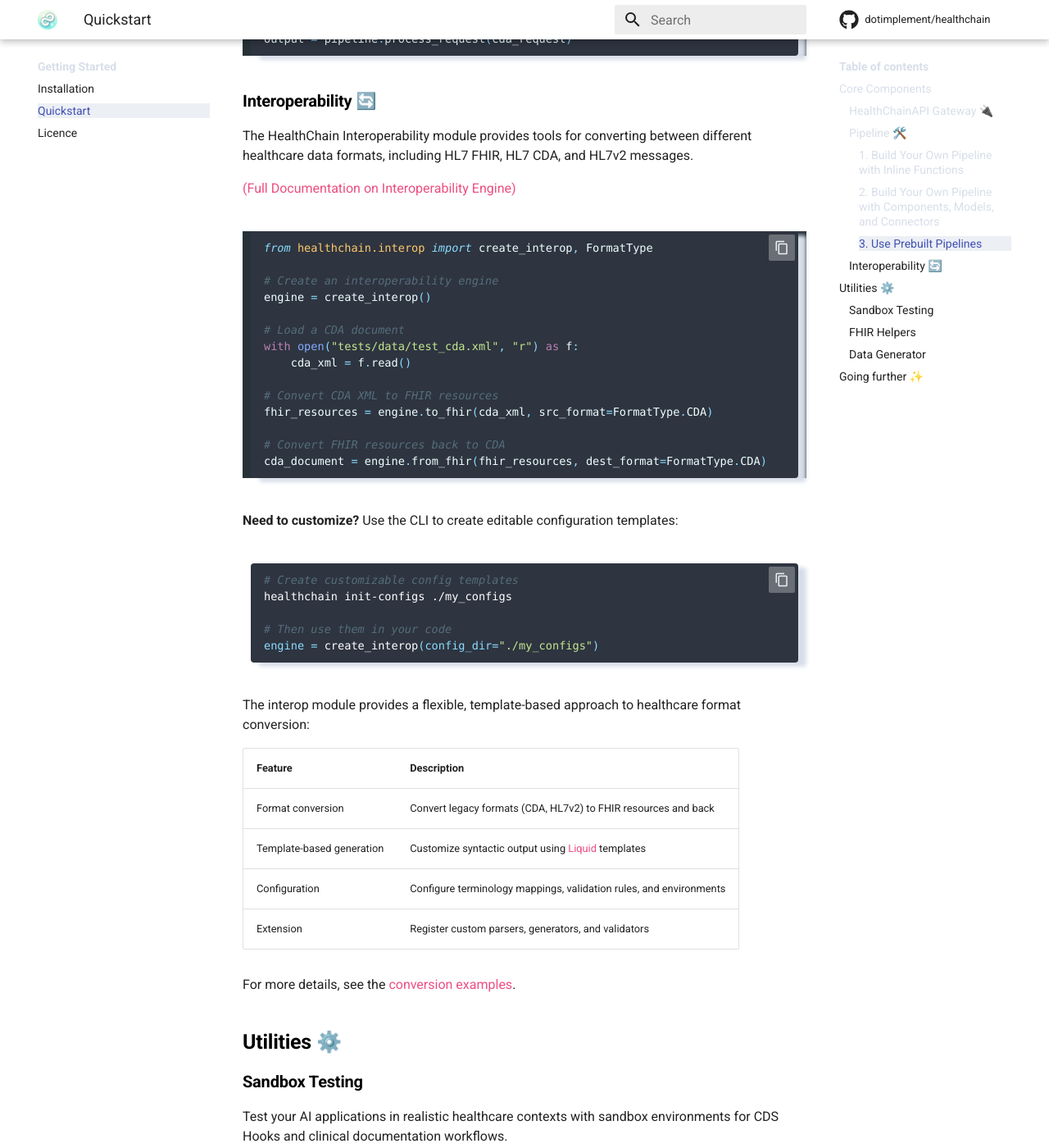
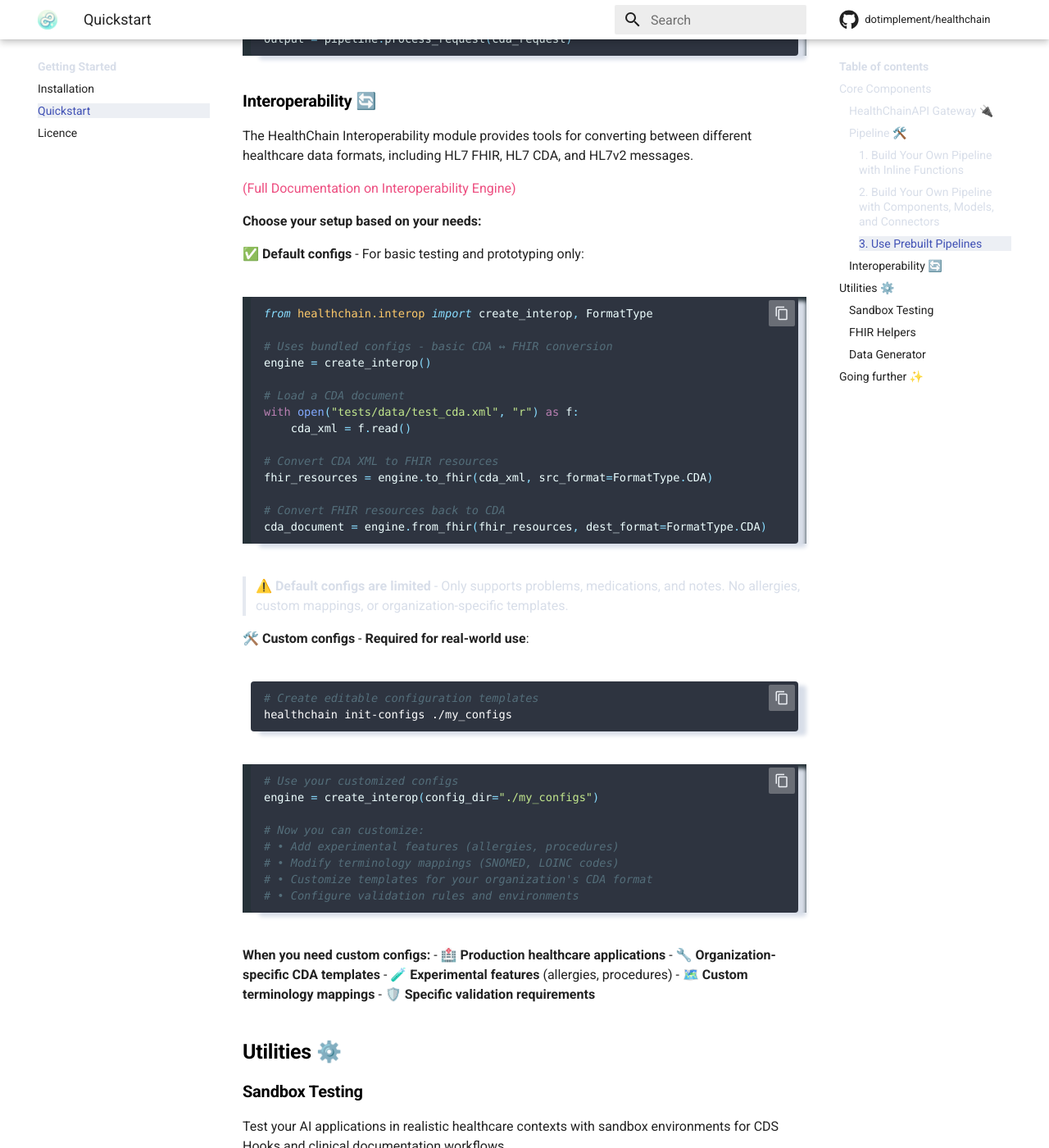
Before and after one commit to dotimplement/HealthChain, an MkDocs documentation site: the page built from docs/quickstart.md, in a window 1280 px wide and 1400 px high, scrolled down 3717 px. Shown: the whole window at 82% size. Built offline with MkDocs 1.6.1 and Material for MkDocs 9.7.7, drawn with Linux system fonts in a browser that asks for light colours; comment, search, counter and statistics services are not loaded.

Commit message:
Update docs

````diff
--- a/docs/quickstart.md
+++ b/docs/quickstart.md
@@ -154,10 +154,14 @@
 
 [(Full Documentation on Interoperability Engine)](./reference/interop/interop.md)
 
+
+**Choose your setup based on your needs:**
+
+✅ **Default configs** - For basic testing and prototyping only:
 ```python
 from healthchain.interop import create_interop, FormatType
 
-# Create an interoperability engine
+# Uses bundled configs - basic CDA ↔ FHIR conversion
 engine = create_interop()
 
 # Load a CDA document
@@ -171,26 +175,31 @@
 cda_document = engine.from_fhir(fhir_resources, dest_format=FormatType.CDA)
 ```
 
-**Need to customize?** Use the CLI to create editable configuration templates:
+> ⚠️ **Default configs are limited** - Only supports problems, medications, and notes. No allergies, custom mappings, or organization-specific templates.
 
+🛠️ **Custom configs** - **Required for real-world use**:
 ```bash
-# Create customizable config templates
+# Create editable configuration templates
 healthchain init-configs ./my_configs
-
-# Then use them in your code
-engine = create_interop(config_dir="./my_configs")
 ```
 
-The interop module provides a flexible, template-based approach to healthcare format conversion:
+```python
+# Use your customized configs
+engine = create_interop(config_dir="./my_configs")
 
-| Feature | Description |
-|---------|-------------|
-| Format conversion | Convert legacy formats (CDA, HL7v2) to FHIR resources and back |
-| Template-based generation | Customize syntactic output using [Liquid](https://shopify.github.io/liquid/) templates |
-| Configuration | Configure terminology mappings, validation rules, and environments |
-| Extension | Register custom parsers, generators, and validators |
+# Now you can customize:
+# • Add experimental features (allergies, procedures)
+# • Modify terminology mappings (SNOMED, LOINC codes)
+# • Customize templates for your organization's CDA format
+# • Configure validation rules and environments
+```
 
-For more details, see the [conversion examples](cookbook/interop/basic_conversion.md).
+**When you need custom configs:**
+- 🏥 **Production healthcare applications**
+- 🔧 **Organization-specific CDA templates**
+- 🧪 **Experimental features** (allergies, procedures)
+- 🗺️ **Custom terminology mappings**
+- 🛡️ **Specific validation requirements**
 
 
 ## Utilities ⚙️
````
